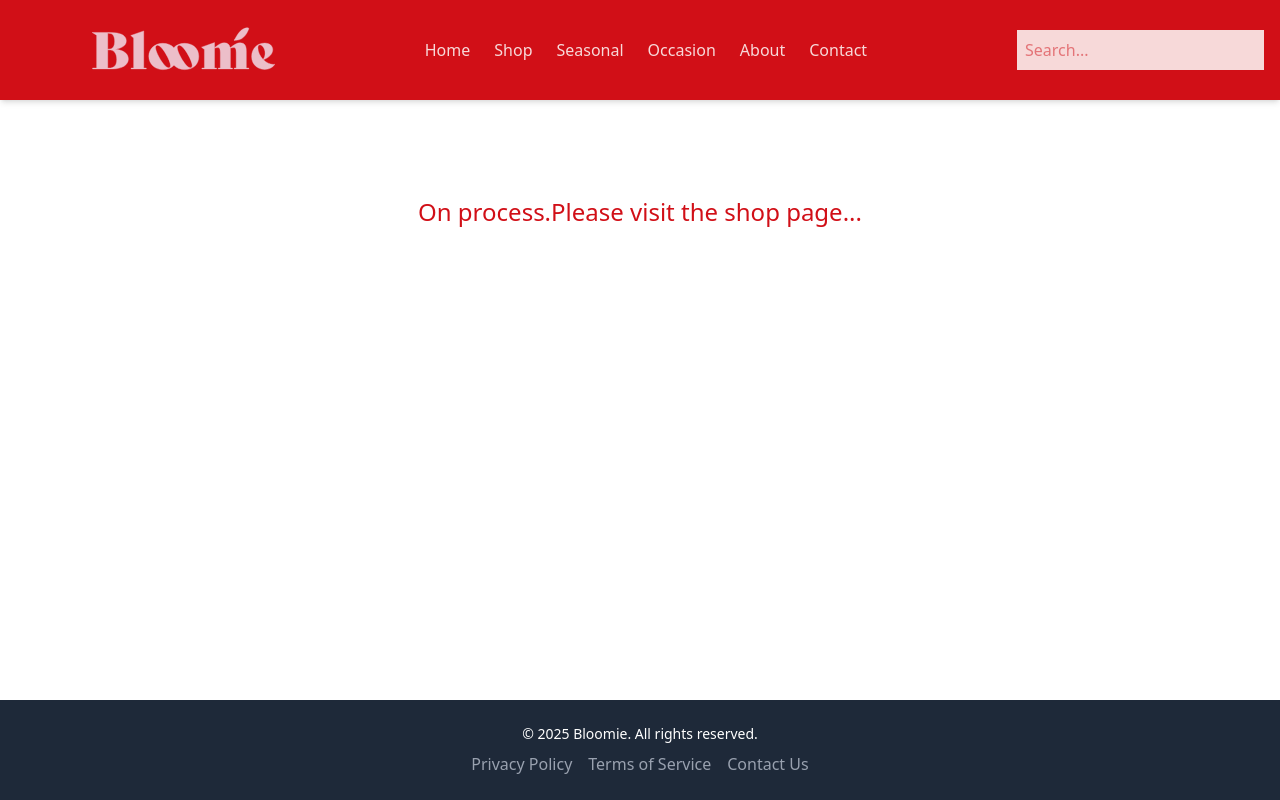
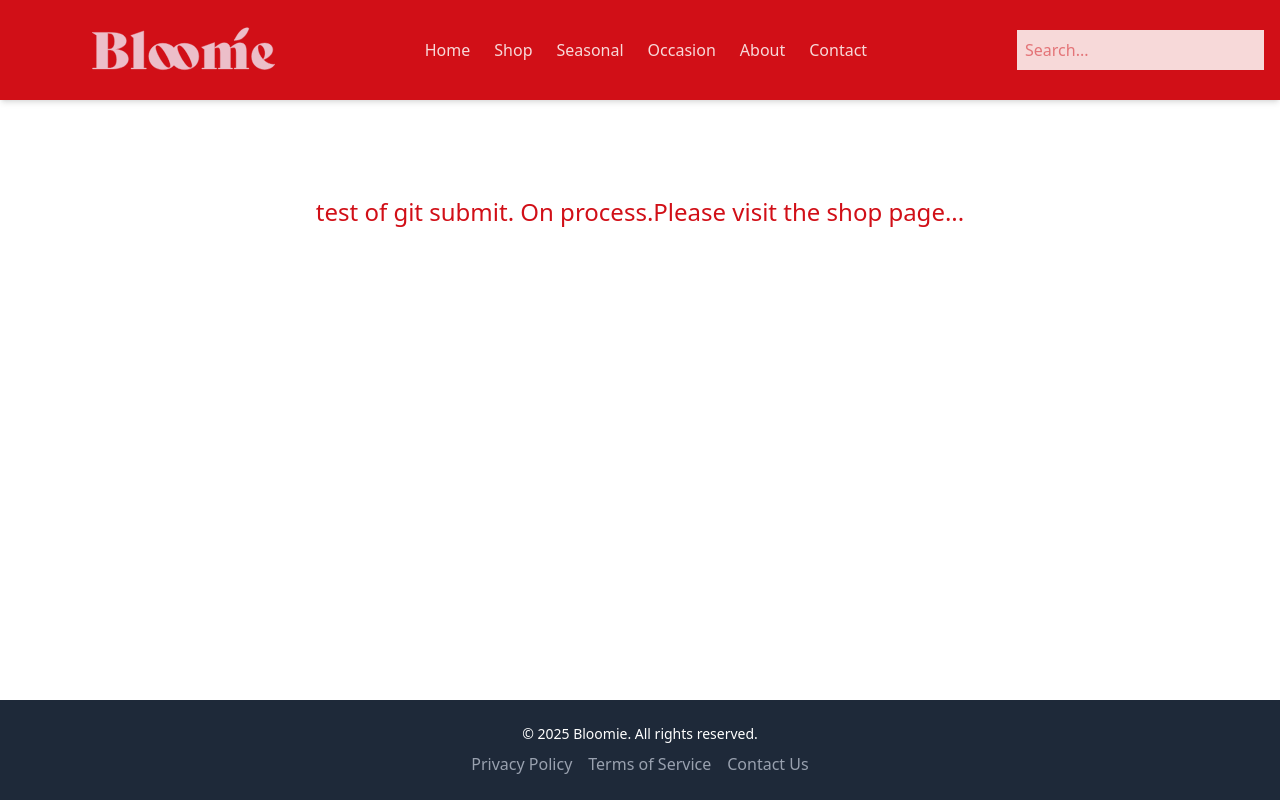
Before and after one commit to blueberryliaojuan/bloomie, a React (Vite) app: page / in a window 1280 px wide. Built offline with nearby package versions, Linux system fonts and the light colour scheme.

Commit message:
temporary

```diff
--- a/src/page/Home/index.jsx
+++ b/src/page/Home/index.jsx
@@ -11,7 +11,7 @@ const home = () => {
           className="text-center  text-2xl  py-24"
           style={{ color: "var(--primary-color)" }}
         >
-          On process.Please visit the shop page...
+          test of git submit. On process.Please visit the shop page...
         </h1>
       </div>
       {/*  */}
```
Also changed, not shown: 1 other file (tests, documents, lock files or other folders).
